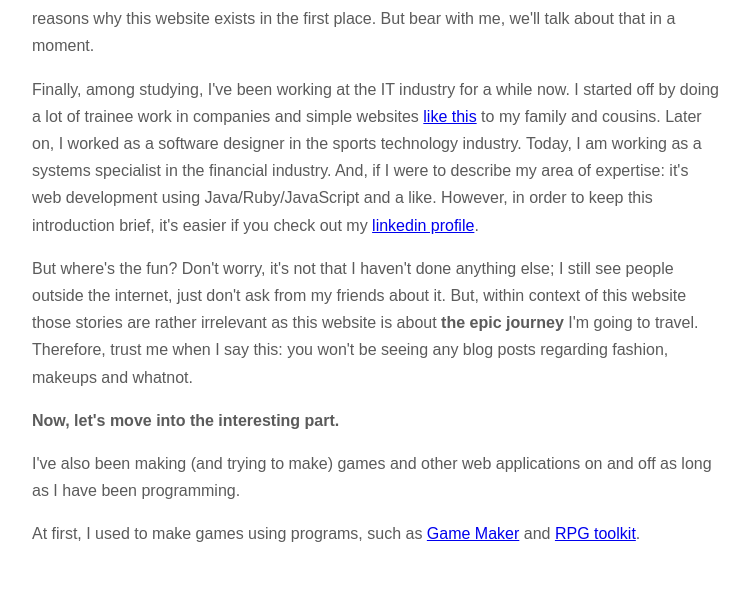
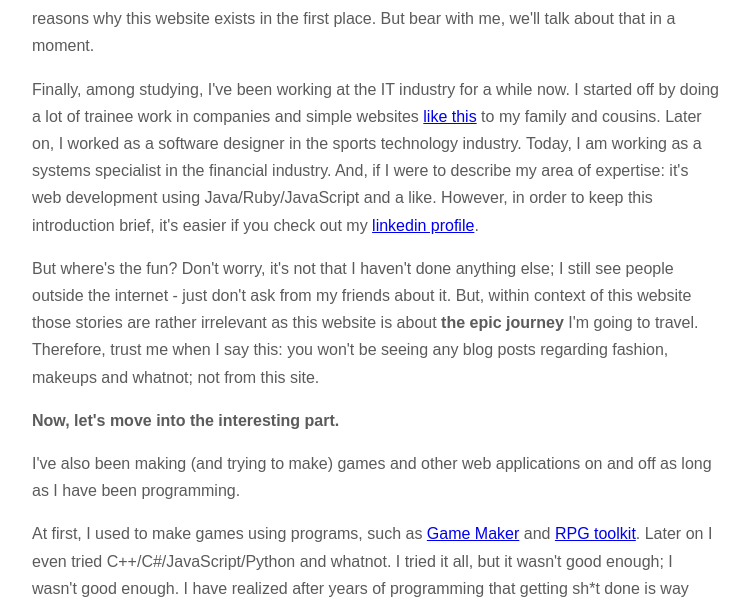
Before and after one commit to maunovaha/maunovaha.com, a Jekyll site: the page built from index.html, in a window 1280 px wide and 1400 px high, scrolled down 723 px, cut to the strip 0-604 px from the top of the window. Shown: the whole strip, without its empty margins (263-1012 px from the left). Built offline with Jekyll 4.4.1, drawn with Linux system fonts in a browser that asks for light colours; comment, search, counter and statistics services are not loaded; some of the changed text lies outside the part shown.

Commit message:
Adds text

```diff
--- a/_layouts/default.html
+++ b/_layouts/default.html
@@ -67,7 +67,7 @@
     <article>
       <header class="post-header">
         <h1 class="post-title">An epic journey of a man from beginner to pro in game programming.</h1>
-        <p class="post-meta">By <a href="/about" class="post-author"><em>Mauno Vähä</em></a> under <a href="#" class="post-tag tag">introduction</a></p>
+        <p class="post-meta">By <a href="/about" class="post-author"><em>Mauno Vähä</em></a> under <a href="#" class="post-tag tag">introduction</a><a href="#" class="post-tag tag">morpg</a></p>
       </header>
       <!--
       <img alt="Mauno's picture" src="http://placehold.it/763x400">
@@ -87,7 +87,7 @@
         Finally, among studying, I've been working at the IT industry for a while now. I started off by doing a lot of trainee work in companies and simple websites <a href="#">like this</a> to my family and cousins. Later on, I worked as a software designer in the sports technology industry. Today, I am working as a systems specialist in the financial industry. And, if I were to describe my area of expertise: it's web development using Java/Ruby/JavaScript and a like. However, in order to keep this introduction brief, it's easier if you check out my <a href="#">linkedin profile</a>.
       </p>
       <p>
-        But where's the fun? Don't worry, it's not that I haven't done anything else; I still see people outside the internet, just don't ask from my friends about it. But, within context of this website those stories are rather irrelevant as this website is about <b>the epic journey</b> I'm going to travel. Therefore, trust me when I say this: you won't be seeing any blog posts regarding fashion, makeups and whatnot. <!--Interestingly, however, that hoodie I'm wearing at the picture is a brand new! -->
+        But where's the fun? Don't worry, it's not that I haven't done anything else; I still see people outside the internet - just don't ask from my friends about it. But, within context of this website those stories are rather irrelevant as this website is about <b>the epic journey</b> I'm going to travel. Therefore, trust me when I say this: you won't be seeing any blog posts regarding fashion, makeups and whatnot; not from this site. <!--Interestingly, however, that hoodie I'm wearing at the picture is a brand new! -->
       </p>
       <p>
         <b>Now, let's move into the interesting part.</b>
@@ -96,7 +96,40 @@
         I've also been making (and trying to make) games and other web applications on and off as long as I have been programming.
       </p>
       <p>
+        At first, I used to make games using programs, such as <a href="#">Game Maker</a> and <a href="#">RPG toolkit</a>. Later on I even tried C++/C#/JavaScript/Python and whatnot. I tried it all, but it wasn't good enough; I wasn't good enough. I have realized after years of programming that getting sh*t done is way more important than low level techniques or editors you are actually choosing. The end user, the player of your game nor the user of what-ever-application you are developing is not going to see that. Developers, like me, often gets caught to a cold hard fact that sometimes choosing of "cool technique" seems to be more important than actually releasing the damn thing. It's not about games, I have seen that sometimes people just love the tools more than actual product..
+
+
+
+
+        However, the point is that I have started way too many games and applications than I have actually released; it's umbeliable stressing.
+      </p>
+
+
+      <h2>The epic journey</h2>
+      <p>In short, <b>the epic journey is about me to trying to get better at making games.</b>
+
+      <p>
+        Hence, I will try my best to correct some of the mistakes I have been previously made from the past.
+
+        Hence, I will be starting by correcting some of the mistakes I have done in the past by doing 2D MORPG
+
+        Hence, I believe that only reasonable way to do this is just to make more games. Therefore, that is the reason why this website is being made. I'm going to transition from </p>
+      <p>
+        I've also been making (and trying to make) games and other web applications on and off as long as I have been programming.
+      </p>
+      <p>
         At first, I used to make games using programs, such as <a href="#">Game Maker</a> and <a href="#">RPG toolkit</a>.
+      </p>
+      <p>
+        What to expect from this site:
+      </p>
+      <ul>
+        <li>x</li>
+        <li>y</li>
+        <li>z</li>
+      </ul>
+      <p>
+        However, even though I am making games during 2015, there is still a possibility that I am making apps during 2016 and so forth. I dont want to yet limit my area of ... plaa plaa as there is a chance ... plaa plaa.
       </p>
       <!--
       <p>
```
